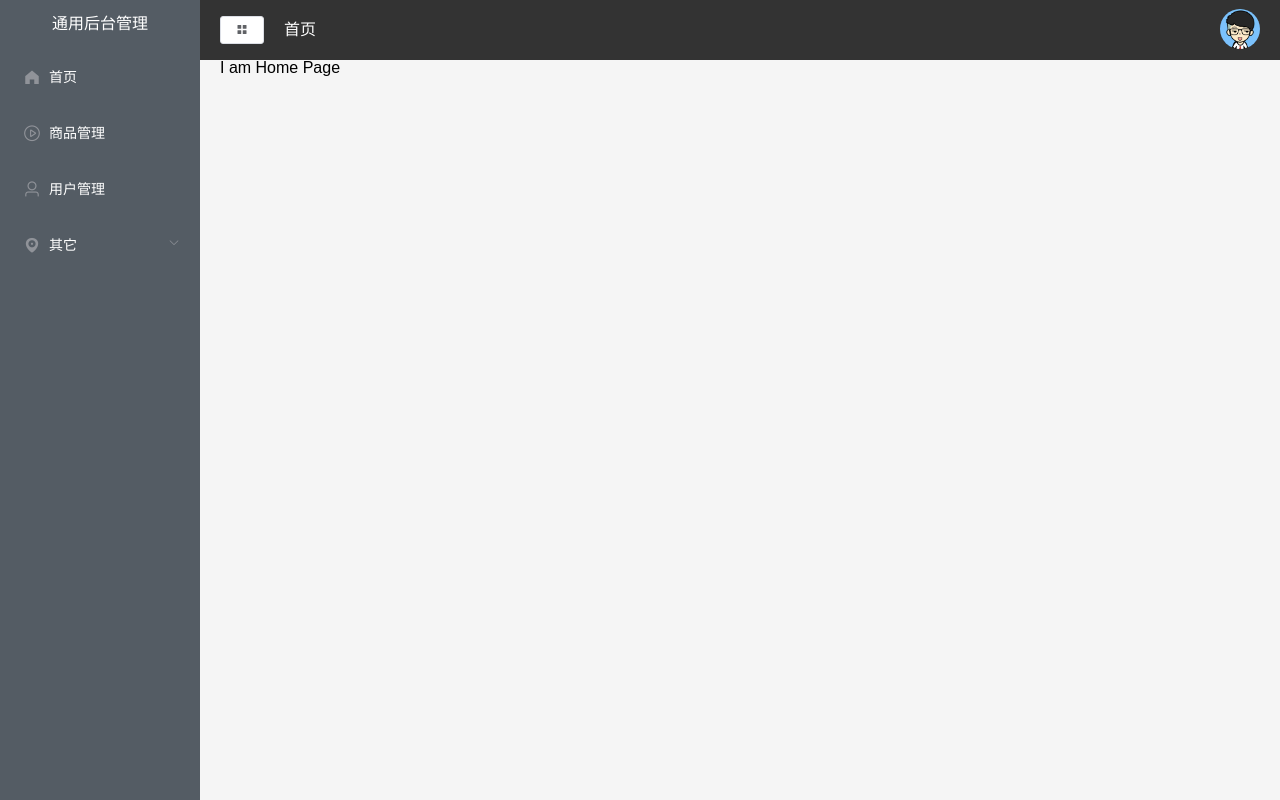
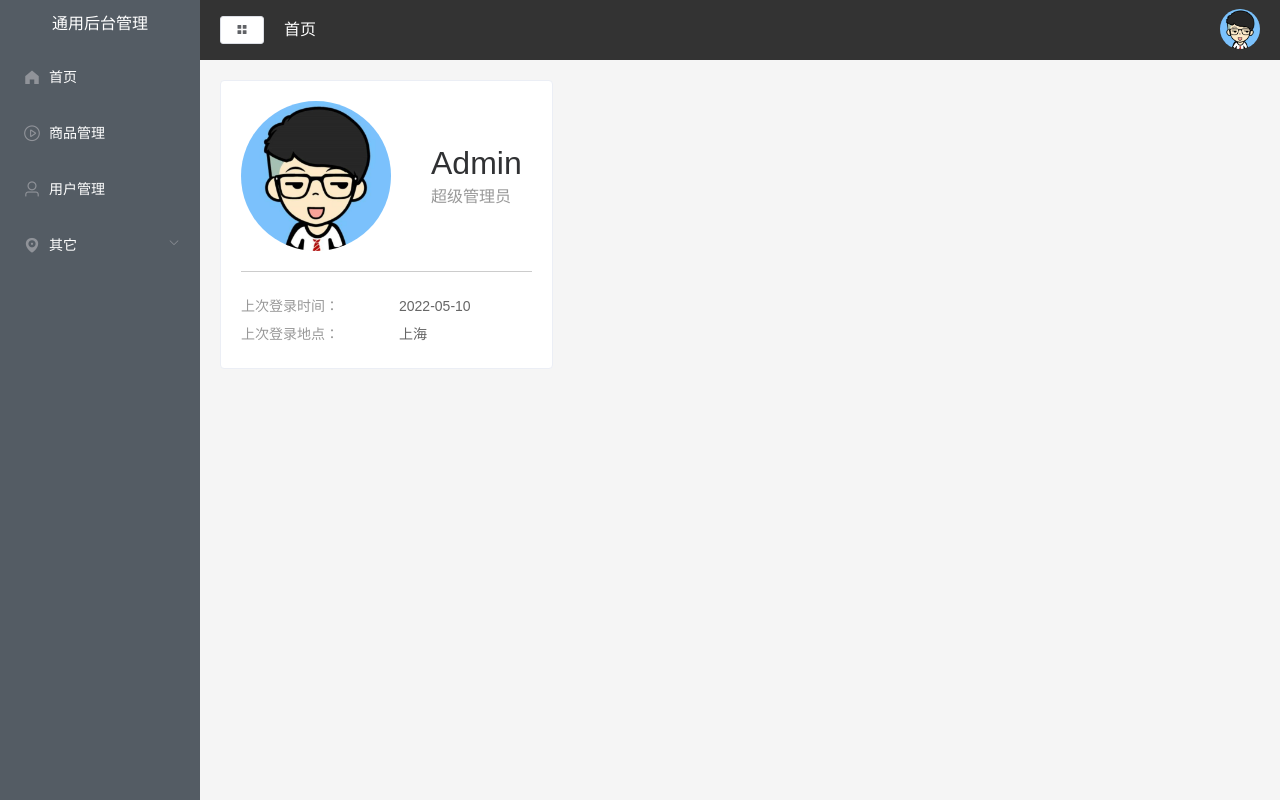
Before and after one commit to yexia553/vue_study, a Vue app in the folder vue-manage/: page /home in a window 1280 px wide. Built offline with nearby package versions, Linux system fonts and the light colour scheme.

Commit message:
lay out布局实现首页用户信息模块

```diff
--- a/vue-manage/views/Home/index.vue
+++ b/vue-manage/views/Home/index.vue
@@ -1,14 +1,30 @@
 <template>
-    <div>
-        I am Home Page
-    </div>
+    <el-row class="home" :gutter="20">
+        <el-col :span="8">
+            <el-card shadow="hover" style=" margin-top: 20px">
+                <div class="user">
+                    <img :src="userImg" alt="用户头像">
+                    <div class="userinfo">
+                        <p class="name">Admin</p>
+                        <p class="access">超级管理员</p>
+                    </div>
+                </div>
+                <div class="login-info">
+                    <p>上次登录时间：<span>2022-05-10</span></p>
+                    <p>上次登录地点：<span>上海</span></p>
+                </div>
+            </el-card>
+        </el-col>
+    </el-row>
 </template>
 
 <script>
 export default {
     name: 'home',
     data() {
-        return {}
+        return {
+            userImg: require('../../src/assets/images/user.png')
+        }
     }
 }
 </script>
```
